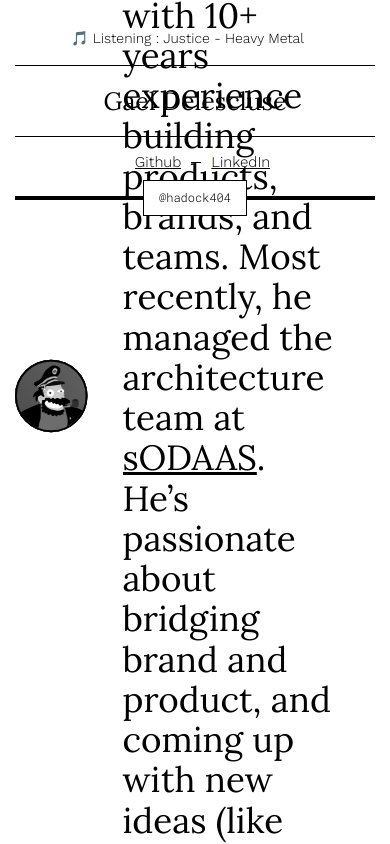
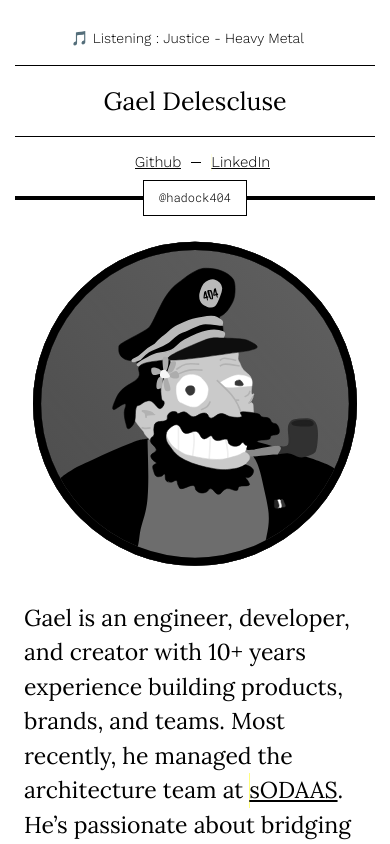
Before and after one commit to HaDock404/app-web-me, a React (Create React App) app: page /#/ in a window 390 px wide. Shown: the top 844 px of the page. Built offline with nearby package versions, Linux system fonts and the light colour scheme.

Commit message:
introduction fully responsive

```diff
--- a/src/styles/intro.css
+++ b/src/styles/intro.css
@@ -25,12 +25,18 @@
 
 #hadock {
     width: 100%;
+    height: 100%;
     filter: grayscale(100%);
     transition: filter 0.5s ease;
 }
 
 #element1 {
     width: 25%;
+    height: 100%;
+    display: flex;
+    flex-direction: column;
+    justify-content: flex-start;
+    align-items: flex-start;
 }
 
 #element2 {
@@ -43,3 +49,76 @@
     font-size: 35px;
     text-align: left;
 }
+
+@media screen and (max-width: 999px) and (min-width: 930px) {
+    #element2 {
+        font-size: 30px;
+    }
+}
+
+@media screen and (max-width: 929px) and (min-width: 768px) {
+    #element2 {
+        font-size: 30px;
+    }
+    #hadock {
+        height: auto;
+        margin-top: 15px;
+    }
+}
+
+@media screen and (max-width: 767px) and (min-width: 700px) {
+    #element1 {
+        width: 90%;
+        height: auto;
+        display: flex;
+        flex-direction: column;
+        justify-content: flex-start;
+        align-items: flex-start;
+    }
+    #element2 {
+        font-size: 35px;
+        width: 100%;
+    }
+    #hadock {
+        height: 100%;
+    }
+    #intro {
+        width: 100%;
+        height: auto;
+        display: flex;
+        flex-direction: column;
+        justify-content: center;
+        align-items: center;
+        padding: 15px;
+        padding-top: 30px;
+    }
+}
+
+@media screen and (max-width: 699px) {
+    #element1 {
+        width: 90%;
+        height: auto;
+        display: flex;
+        flex-direction: column;
+        justify-content: flex-start;
+        align-items: flex-start;
+    }
+    #element2 {
+        font-size: 23px;
+        width: 95%;
+        line-height: 1.5;
+    }
+    #hadock {
+        height: 100%;
+    }
+    #intro {
+        width: 100%;
+        height: auto;
+        display: flex;
+        flex-direction: column;
+        justify-content: center;
+        align-items: center;
+        padding: 15px;
+        padding-top: 30px;
+    }
+}
```
